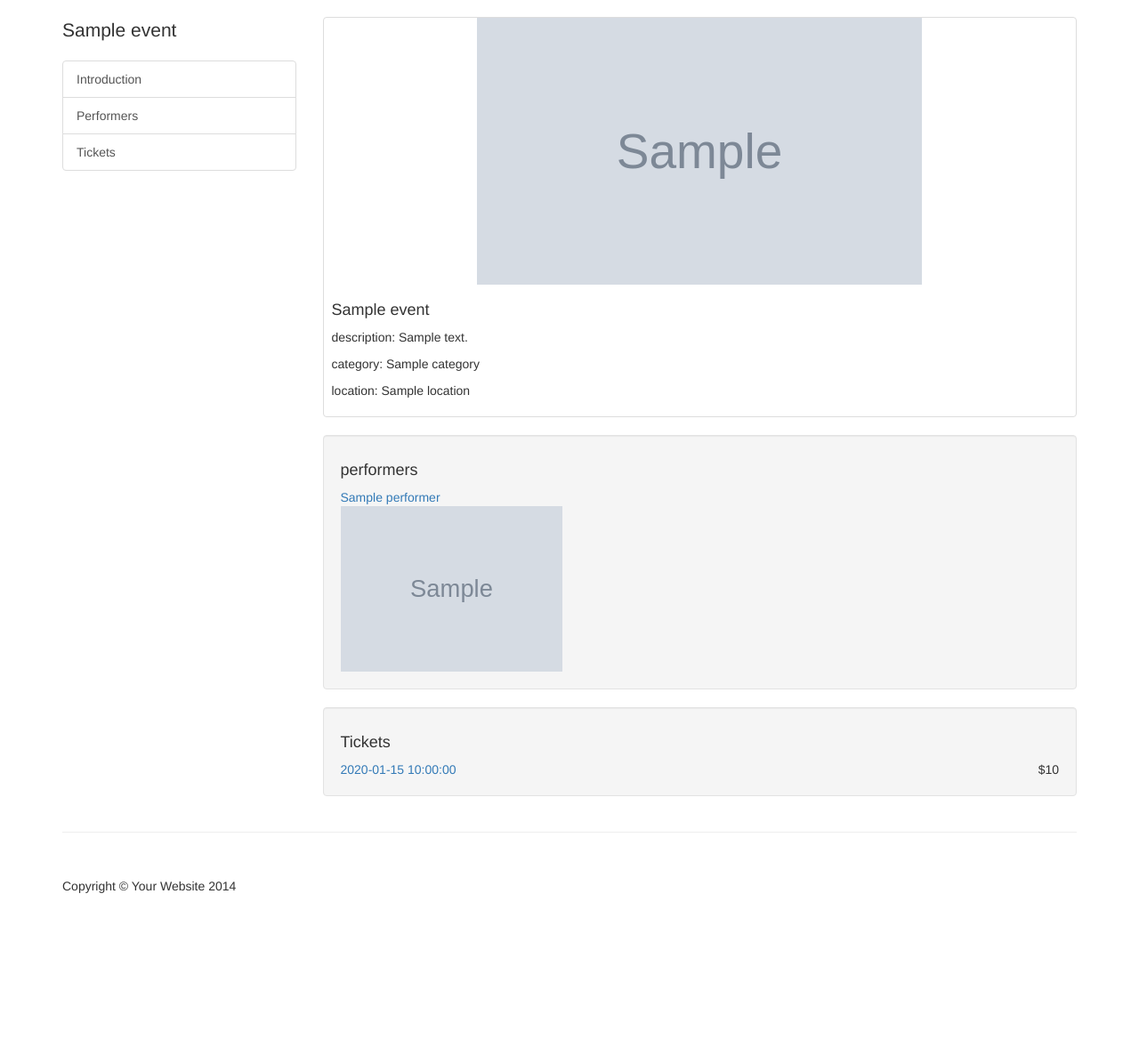
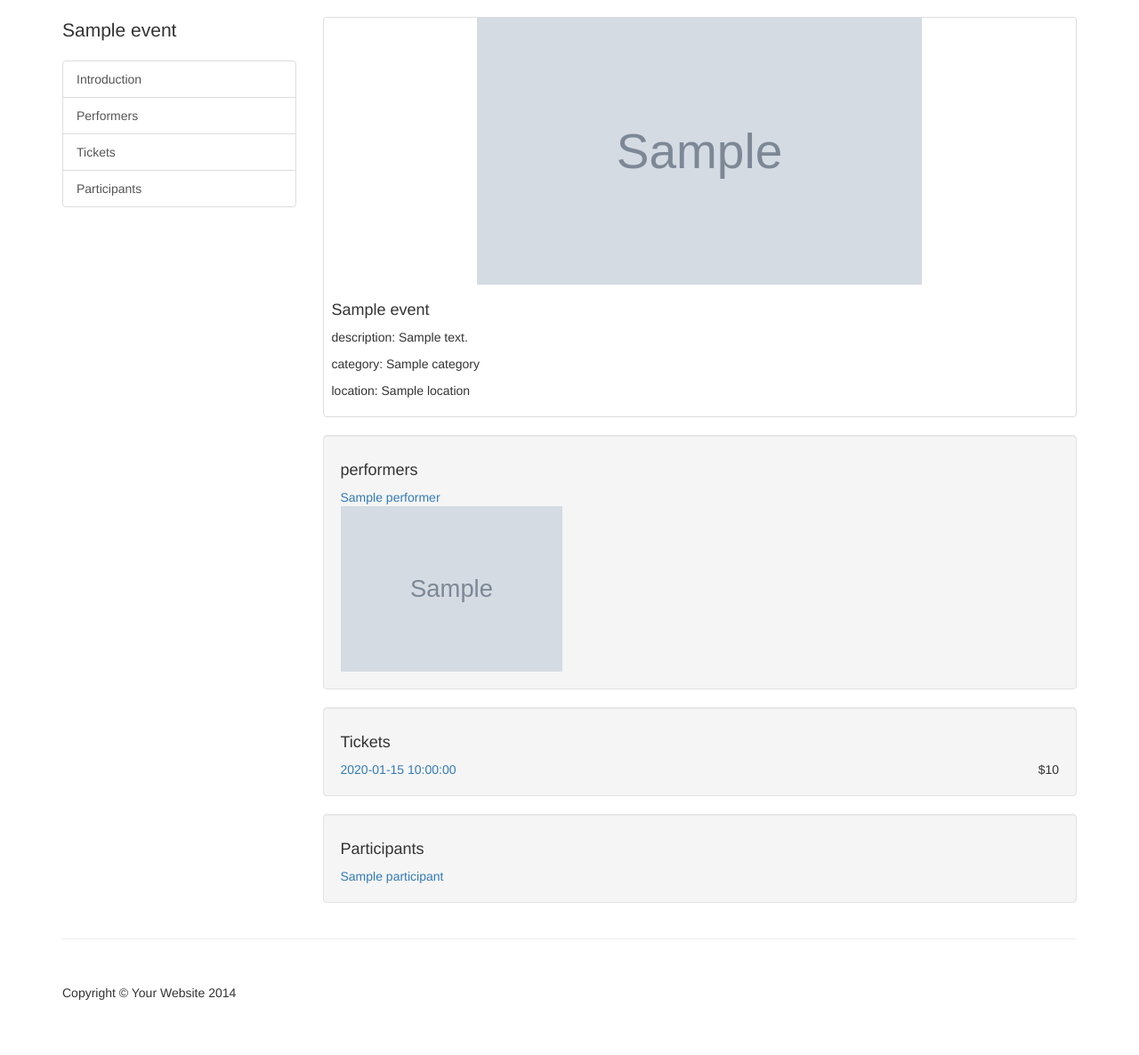
Before and after one commit to qychen/dbProj1_Eventorer, a Flask app: template website/templates/event.html in a window 1280 px wide. Shown: the part 51-1237 px from the top of the page at 89% size. Before the commit the page ends 1055 px from the top, so only its background shows below. Run offline with Flask 2, Linux system fonts and the light colour scheme; the template is opened without the code that fills it: most values are stand-ins (such as "Sample title", 1, 10 or a date in 2020); grey boxes marked "Sample" are stand-in pictures; some libraries are stand-ins or nearby versions.

Commit message:
add participants

```diff
--- a/website/application.py
+++ b/website/application.py
@@ -88,6 +88,10 @@ def event(id=None):
 	context['tickets'] = get_sql("SELECT tid, listing_count, price, happen_date, url \
 								  FROM Has_Tickets \
 								  WHERE eid=%s", id)
+	context['participants'] = get_sql("SELECT U.uid, U.name \
+									   FROM Participates AS P, Users AS U \
+									   WHERE P.eid=%s AND U.uid=P.uid", id)
+	print context['participants']
 	return render_template('event.html', **context)
 
 @application.route('/venue/<id>')
--- a/website/templates/event.html
+++ b/website/templates/event.html
@@ -71,6 +71,7 @@
                     <a class="list-group-item page-scroll" href="#introduction" class="list-group-item active">Introduction</a>
                     <a class="list-group-item page-scroll" href="#performers" class="list-group-item">Performers</a>
                     <a class="list-group-item page-scroll" href="#tickets" class="list-group-item">Tickets</a>
+                    <a class="list-group-item page-scroll" href="#participants" class="list-group-item">Participants</a>
                 </div>
             </div>
 
@@ -119,6 +120,20 @@
                     {% endfor %}
                 </div>
 
+                <div id="participants" class="well">
+                    <h4>Participants</h4>
+                    {% for p in participants %}
+                        <div class="row">
+                            <div class="col-md-12">
+                                <a href="../users/{{p.uid}}">{{p.name}}</a>
+                            </div>
+                        </div>
+                        {% if loop.index < performers|length %}
+                            <hr>
+                        {% endif %}
+                    {% endfor %}
+                </div>
+
             </div>
 
         </div>
```
